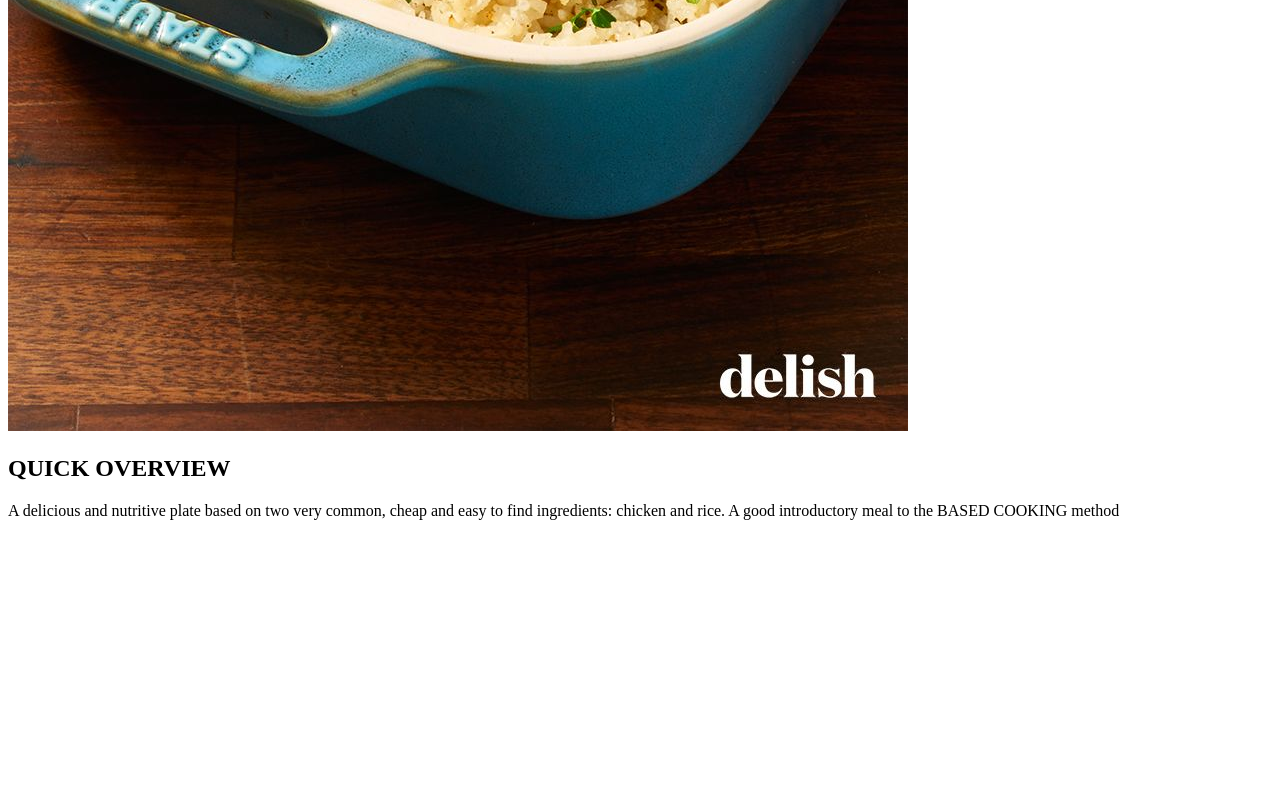
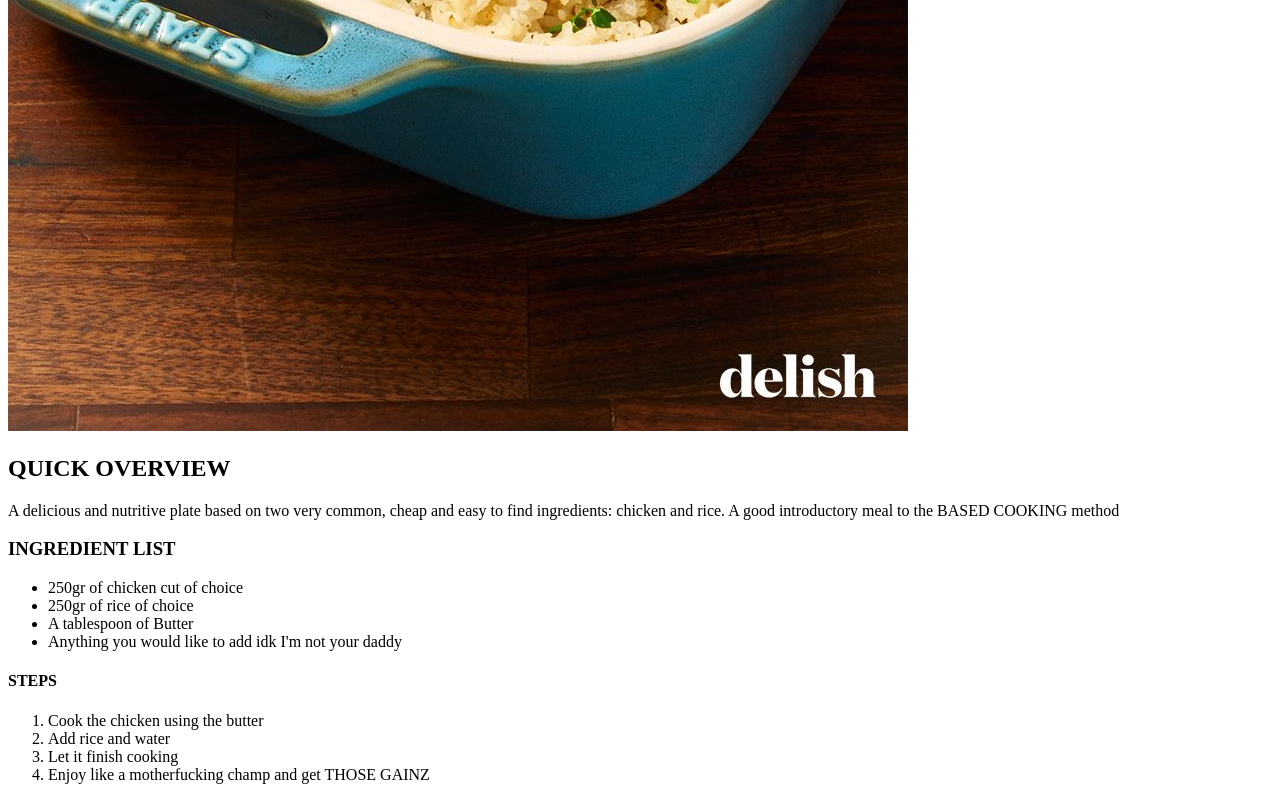
Before and after one commit to wjgarciam/odin-recipes, a plain HTML site: page ~repos/odin-recipes/recipes/chickenrice.html in a window 1280 px wide. Shown: the part 1077-1877 px from the top of the page. Before the commit the page ends 1613 px from the top, so only its background shows below. Drawn offline with Linux system fonts and the light colour scheme; files whose address does not match are found by name.

Commit message:
Finish first recipe page

```diff
--- a/~repos/odin-recipes/recipes/chickenrice.html
+++ b/~repos/odin-recipes/recipes/chickenrice.html
@@ -11,6 +11,19 @@
         <img src="/home/william/repos/odin-recipes/images/chickenrice.jpg" alt="A picture of a very delicious looking chicken and coconut rice dish">
             <h2>QUICK OVERVIEW</h2>
                 <p>A delicious and nutritive plate based on two very common, cheap and easy to find ingredients: chicken and rice. A good introductory meal to the BASED COOKING method</p>
-
+            <h3>INGREDIENT LIST</h3>
+                <ul>
+                    <li>250gr of chicken cut of choice</li>
+                    <li>250gr of rice of choice</li>
+                    <li>A tablespoon of Butter</li>
+                    <li>Anything you would like to add idk I'm not your daddy</li>
+                </ul>
+                <h4>STEPS</h4>
+                    <ol>
+                        <li>Cook the chicken using the butter</li>
+                        <li>Add rice and water</li>
+                        <li>Let it finish cooking</li>
+                        <li>Enjoy like a motherfucking champ and get THOSE GAINZ</li>
+                    </ol>
 </body>
 </html>
```
